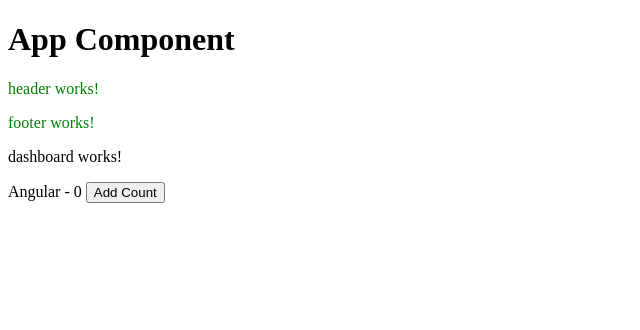
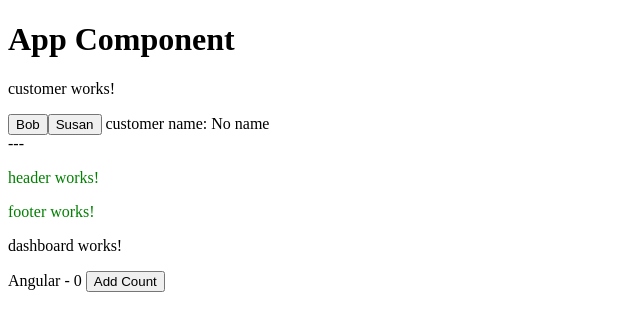
Before and after one commit to schuchard/ng-crash-course-201909, an Angular app: page / in a window 1280 px wide. Shown: the top 330 px of the page, without its empty margins (0-640 px from the left). Built offline with nearby package versions, Linux system fonts and the light colour scheme.

Commit message:
event-binding

```diff
--- a/src/app/app.component.html
+++ b/src/app/app.component.html
@@ -1,4 +1,8 @@
 <h1>App Component</h1>
+<app-customer (alert)="handleAlert($event)"></app-customer>
+customer name: {{customerName}}
+<br>
+---
 <app-header></app-header>
 <app-footer></app-footer>
 <app-dashboard
--- a/src/app/app.component.ts
+++ b/src/app/app.component.ts
@@ -11,6 +11,7 @@ export class AppComponent {
   title = 'blastoff';
   dashboardCustomer = 'Angular';
   counter = new BehaviorSubject(0);
+  customerName = 'No name';
 
   constructor() {
     // this.counter.unsubscribe()
@@ -20,4 +21,9 @@ export class AppComponent {
     this.countState++;
     this.counter.next(this.countState);
   }
+
+  handleAlert(event) {
+    this.customerName = event;
+    console.log(event);
+  }
 }
--- a/src/app/app.module.ts
+++ b/src/app/app.module.ts
@@ -6,13 +6,15 @@ import { AppComponent } from './app.component';
 import { HeaderComponent } from './header/header.component';
 import { FooterComponent } from './footer/footer.component';
 import { DashboardComponent } from './dashboard/dashboard.component';
+import { CustomerComponent } from './customer/customer.component';
 
 @NgModule({
   declarations: [
     AppComponent,
     HeaderComponent,
     FooterComponent,
-    DashboardComponent
+    DashboardComponent,
+    CustomerComponent
   ],
   imports: [
     BrowserModule,
--- /dev/null
+++ b/src/app/customer/customer.component.html
@@ -0,0 +1,4 @@
+<p>customer works!</p>
+
+<button (click)="alertName('bob')">Bob</button>
+<button (click)="alertName('susan')">Susan</button>
--- /dev/null
+++ b/src/app/customer/customer.component.ts
@@ -0,0 +1,14 @@
+import { Component, Output, EventEmitter } from '@angular/core';
+
+@Component({
+  selector: 'app-customer',
+  templateUrl: './customer.component.html',
+  styleUrls: ['./customer.component.scss'],
+})
+export class CustomerComponent {
+  @Output() alert = new EventEmitter<{name: string}>();
+
+  alertName(name: string) {
+    this.alert.emit({name});
+  }
+}
```
Also changed, not shown: src/app/customer/customer.component.scss (added), 1 other file (tests, documents, lock files or other folders).
